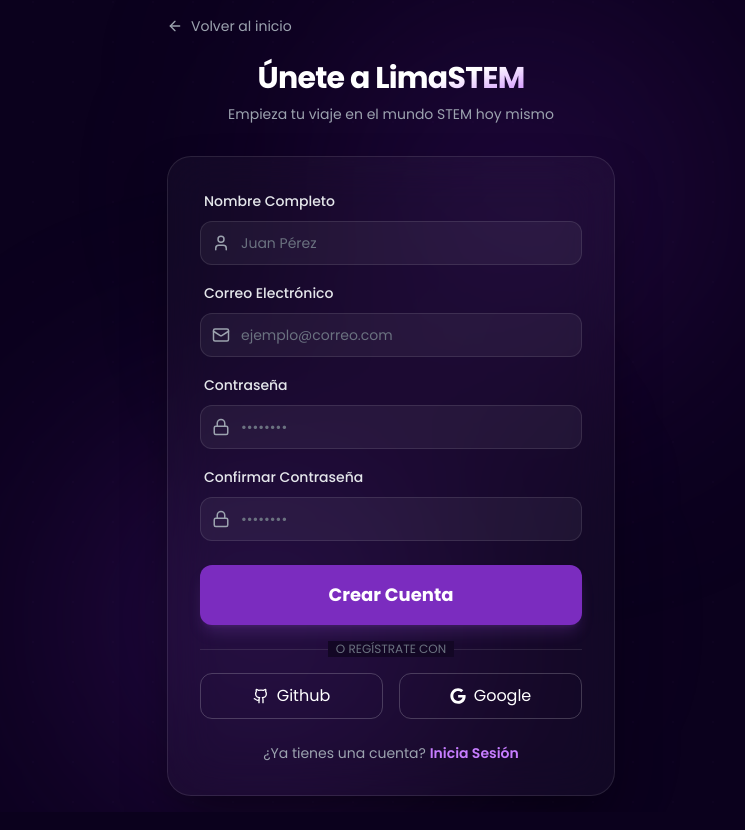
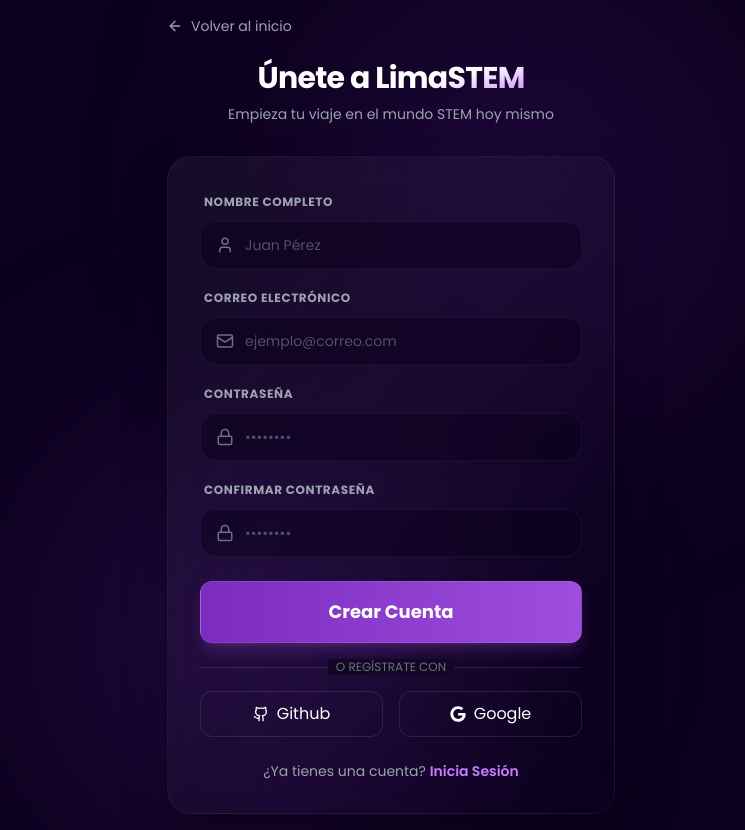
Before and after one commit to jeannrf/LimaSTEM, a Next.js app: page /register in a window 1280 px wide. Shown: the whole page, without its empty margins (249-994 px from the left). Built offline with nearby package versions, Linux system fonts and the light colour scheme.

Commit message:
Mejora del diseño de los textos

```diff
--- a/src/components/Button.tsx
+++ b/src/components/Button.tsx
@@ -14,11 +14,11 @@
 }: ButtonProps) => {
   const variants = {
     primary:
-      "bg-primary-600 text-white hover:bg-primary-700 shadow-lg shadow-primary-500/20",
+      "bg-gradient-to-r from-[#7b2cbf] to-[#9d4edd] text-white hover:opacity-90 shadow-lg shadow-[#9d4edd]/25 border border-white/10 hover:shadow-[0_0_25px_rgba(157,78,221,0.4)]",
     secondary:
-      "bg-accent-600 text-white hover:bg-accent-700 shadow-lg shadow-accent-500/20",
-    glass: "glass text-white hover:bg-white/10",
-    outline: "border border-white/20 text-white hover:bg-white/5",
+      "bg-white text-[#0b011d] hover:bg-gray-100 shadow-lg shadow-white/10 font-bold",
+    glass: "glass text-white hover:bg-white/10 border border-white/5",
+    outline: "border border-white/10 text-white hover:bg-white/5 hover:border-white/20",
   };
 
   const sizes = {
--- a/src/components/Input.tsx
+++ b/src/components/Input.tsx
@@ -14,24 +14,24 @@
     return (
       <div className="w-full space-y-2">
         {label && (
-          <label className="text-sm font-medium text-gray-200 ml-1">
+          <label className="text-xs font-bold text-gray-400 ml-1 uppercase tracking-wider">
             {label}
           </label>
         )}
         <div className="relative group">
           {Icon && (
-            <div className="absolute left-3 top-1/2 -translate-y-1/2 text-gray-400 transition-colors group-focus-within:text-primary-400">
+            <div className="absolute left-4 top-1/2 -translate-y-1/2 text-gray-500 transition-colors group-focus-within:text-[#9d4edd]">
               <Icon size={18} />
             </div>
           )}
           <input
             type={type}
             className={cn(
-              "flex h-11 w-full rounded-xl border border-white/10 bg-white/5 px-4 py-2 text-sm text-white placeholder:text-gray-500 transition-all outline-none",
-              "focus:border-primary-500/50 focus:bg-white/10 focus:ring-4 focus:ring-primary-500/10",
-              "hover:border-white/20 hover:bg-white/[0.07]",
+              "flex h-12 w-full rounded-2xl border border-white/5 bg-[#0b011d]/50 px-4 py-2 text-sm text-white placeholder:text-gray-600 transition-all outline-none",
+              "focus:border-[#9d4edd]/50 focus:bg-[#0b011d]/80 focus:ring-4 focus:ring-[#9d4edd]/10",
+              "hover:border-white/10 hover:bg-[#0b011d]/60",
               "disabled:cursor-not-allowed disabled:opacity-50",
-              Icon && "pl-10",
+              Icon && "pl-11",
               error && "border-red-500 focus:border-red-500 focus:ring-red-500/10",
               className
             )}
--- a/src/pages/index.tsx
+++ b/src/pages/index.tsx
@@ -50,7 +50,7 @@
                             Tu agenda definitiva en Lima
                         </div>
 
-                        <h1 className="text-5xl md:text-6xl lg:text-7xl font-bold text-white mb-8 text-linear leading-[1.2] lg:max-w-lg">
+                        <h1 className="text-5xl md:text-6xl lg:text-7xl font-medium text-white mb-8 text-linear leading-[1.2] lg:max-w-lg">
                             Potencia <br /> tu futuro con <br /> LimaSTEM
                         </h1>
 
@@ -87,7 +87,7 @@
                                     <div className="w-8 h-8 rounded-xl bg-[#9d4edd]/20 flex items-center justify-center border border-[#9d4edd]/40">
                                         <Calendar className="text-[#9d4edd]" size={16} />
                                     </div>
-                                    <span className="text-sm font-extrabold text-white tracking-tight">Eventos de Hoy</span>
+                                    <span className="text-sm font-semibold text-white tracking-tight">Eventos de Hoy</span>
                                 </div>
                                 <div className="flex items-center gap-2 px-3 py-1 bg-[#9d4edd]/10 rounded-full border border-[#9d4edd]/20">
                                     <div className="w-2 h-2 rounded-full bg-red-500 animate-pulse" />
@@ -128,7 +128,7 @@
 
                             <div className="premium-card p-5 border-[#9d4edd]/20 flex flex-col justify-center text-center">
                                 <div className="text-[10px] font-bold text-[#c77dff] uppercase tracking-widest mb-2 leading-none">Impacto en Lima</div>
-                                <div className="text-3xl font-black text-white tracking-tighter">4.2k</div>
+                                <div className="text-3xl font-semibold text-white tracking-tighter">4.2k</div>
                                 <div className="text-[9px] font-bold text-[#c77dff] uppercase tracking-widest mt-1 leading-none">Estudiantes</div>
                             </div>
                         </div>
@@ -146,7 +146,7 @@
                             { label: "Asistentes", value: "4,200" },
                         ].map((stat, i) => (
                             <div key={i} className="flex flex-col gap-2">
-                                <div className="text-5xl font-black text-white tracking-tighter text-linear">
+                                <div className="text-5xl font-semibold text-white tracking-tighter text-linear">
                                     {stat.value}
                                 </div>
                                 <div className="text-[11px] font-bold text-[#c77dff] uppercase tracking-[0.2em] leading-none">
@@ -162,7 +162,7 @@
                 <div className="absolute top-1/2 left-1/2 -translate-x-1/2 -translate-y-1/2 w-full h-full purple-atmosphere opacity-50" />
                 <div className="container mx-auto px-8 max-w-6xl relative z-10">
                     <div className="mb-24 max-w-3xl mx-auto text-center">
-                        <h2 className="text-4xl md:text-6xl font-extrabold tracking-tight text-white mb-8 text-linear leading-tight">Increíble experiencia diseñada para ti.</h2>
+                        <h2 className="text-4xl md:text-6xl font-medium tracking-tight text-white mb-8 text-linear leading-tight">Increíble experiencia diseñada para ti.</h2>
                         <p className="text-lg text-slate-300 font-medium tracking-tight">
                             No somos una red social más. Somos el motor que impulsa el descubrimiento de cada workshop y taller en la capital.
                         </p>
@@ -173,7 +173,7 @@
                             <div className="w-16 h-16 rounded-2xl bg-[#7b2cbf]/30 flex items-center justify-center text-[#9d4edd] border border-[#9d4edd]/30 mb-10 group-hover:scale-110 transition-transform shadow-lg shadow-[#9d4edd]/20">
                                 <Calendar size={32} />
                             </div>
-                            <h3 className="text-3xl font-extrabold text-white mb-6 tracking-tight">Agenda Integrada</h3>
+                            <h3 className="text-3xl font-semibold text-white mb-6 tracking-tight">Agenda Integrada</h3>
                             <p className="text-slate-400 leading-relaxed text-lg">
                                 Recopilamos eventos de universidades, institutos y centros tecnológicos de todo Lima en un formato impecable y fácil de navegar.
                             </p>
@@ -182,7 +182,7 @@
                             <div className="w-16 h-16 rounded-2xl bg-[#9d4edd]/20 flex items-center justify-center text-[#9d4edd] border border-[#9d4edd]/30 mb-10 group-hover:scale-110 transition-transform shadow-lg shadow-[#9d4edd]/20">
                                 <Target size={32} />
                             </div>
-                            <h3 className="text-3xl font-extrabold text-white mb-6 tracking-tight">Mejora Personal</h3>
+                            <h3 className="text-3xl font-semibold text-white mb-6 tracking-tight">Mejora Personal</h3>
                             <p className="text-slate-400 leading-relaxed text-lg">
                                 Accede a talleres enfocados en liderazgo, productividad y habilidades blandas específicamente para perfiles STEM.
                             </p>
--- a/src/styles/globals.css
+++ b/src/styles/globals.css
@@ -17,13 +17,14 @@
   }
 
   .premium-card {
-    @apply relative overflow-hidden rounded-3xl border border-white/10 bg-white/[0.03] transition-all duration-500 backdrop-blur-xl;
+    @apply relative overflow-hidden rounded-3xl border border-white/5 bg-gradient-to-br from-white/[0.05] to-transparent transition-all duration-500 backdrop-blur-2xl;
   }
 
   .premium-card:hover {
-    border-color: rgba(157, 78, 221, 0.5);
-    background-color: rgba(157, 78, 221, 0.08);
-    box-shadow: 0 0 60px -15px rgba(157, 78, 221, 0.6);
+    border-color: rgba(157, 78, 221, 0.3);
+    background-color: rgba(157, 78, 221, 0.05);
+    box-shadow: 0 0 80px -20px rgba(157, 78, 221, 0.5);
+    transform: translateY(-2px);
   }
 
   /* Purple tinted gradient text */
```
